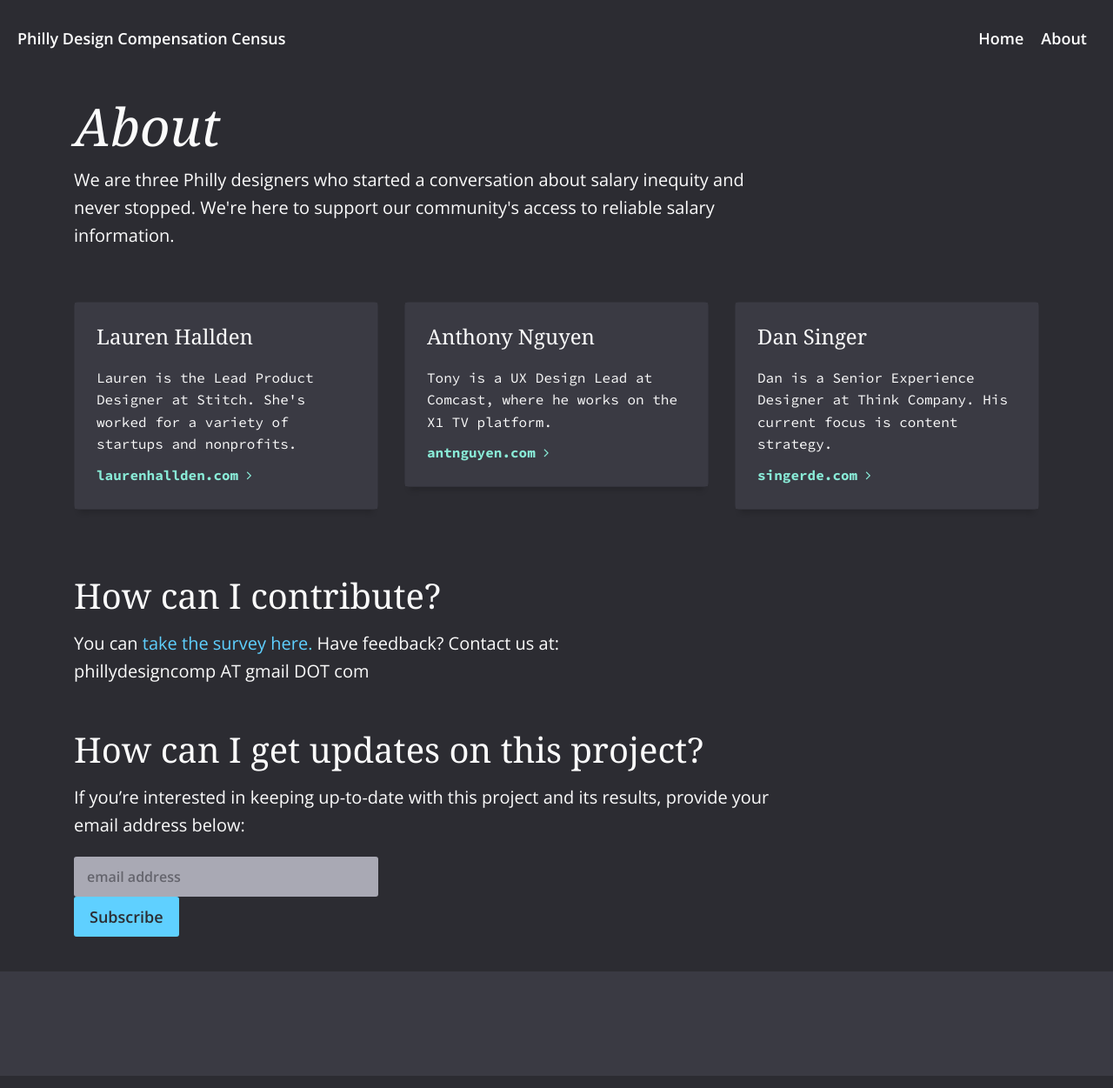
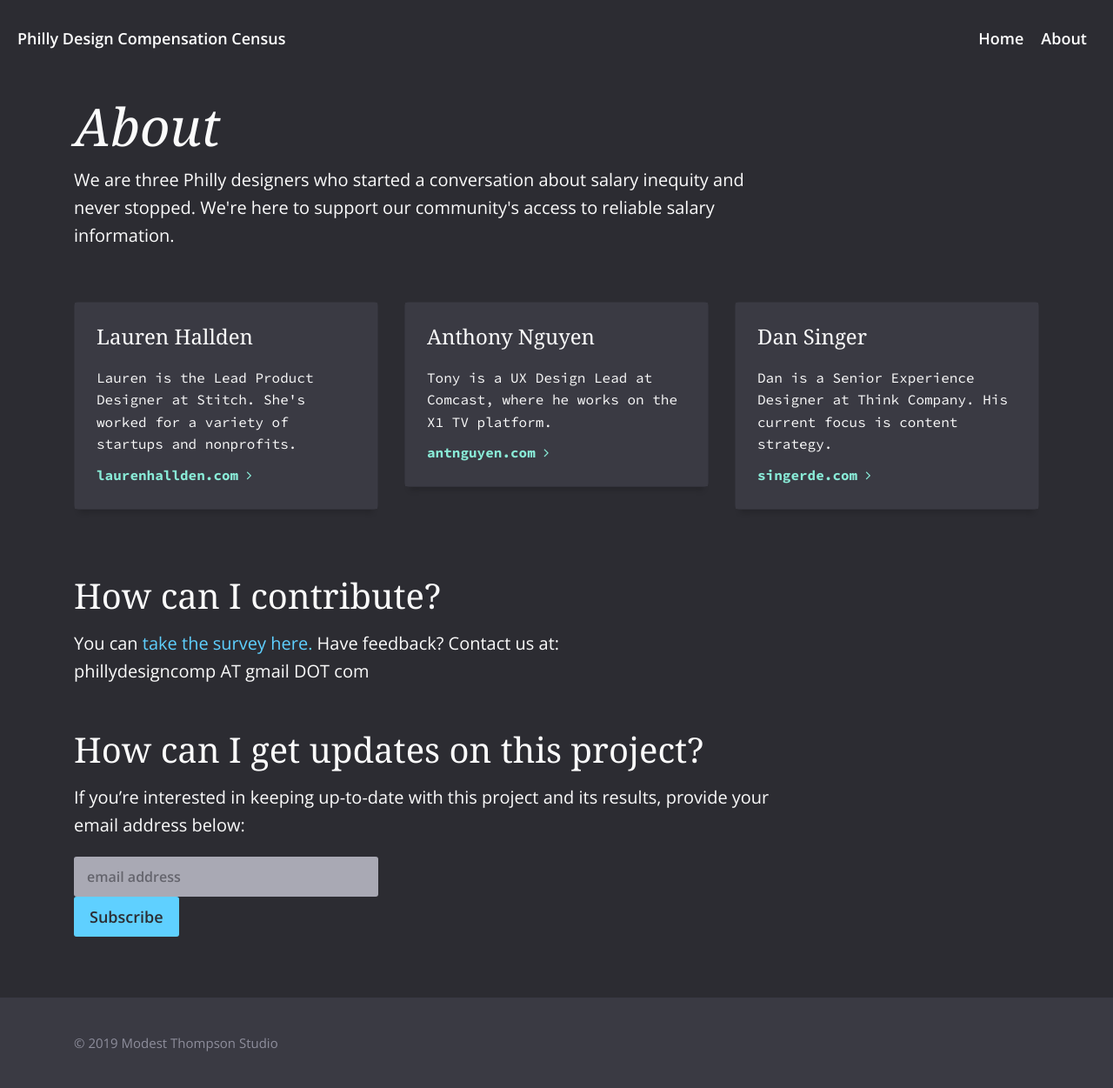
Before and after one commit to laurenhallden/designer-survey, a Jekyll site: the page built from philly/about.md, in a window 1280 px wide. Shown: the whole page at 87% size. Built offline with Jekyll 4.4.1, drawn with Linux system fonts in a browser that asks for light colours; nearby versions of some CDN libraries; comment, search, counter and statistics services are not loaded.

Commit message:
MOTEST THOMPSON

```diff
--- a/_includes/footer.html
+++ b/_includes/footer.html
@@ -2,6 +2,7 @@
   <div class="container">
     <div class="row">
       <div class="col-md-12">
+      	© 2019 Modest Thompson Studio
       </div>
     </div>
   </div>
--- a/_includes/surveybutton.html
+++ b/_includes/surveybutton.html
@@ -1 +1 @@
-  <a role="button" class="btn btn-primary btn-lg" href="https://phillydesigncomp.typeform.com/to/vNARtH" target="_blank" title="Go to the survey on Formkeep">Take the survey <i class="fa fa-angle-right"></i></a>
+  <a role="button" class="btn btn-primary btn-lg" href="https://phillydesigncomp.typeform.com/to/mBvqY9" target="_blank" title="Go to the survey on Formkeep">Take the survey <i class="fa fa-angle-right"></i></a>
--- a/_layouts/about.html
+++ b/_layouts/about.html
@@ -53,7 +53,7 @@
         <div class="row">
             <div class="col-lg-9">
                 <h3>How can I contribute?</h3>
-                <p>You can <a href="https://phillydesigncomp.typeform.com/to/vNARtH" target="_blank" title="Go to the survey on Formkeep">take the survey here.</a> Have feedback? Contact us at:<br/>phillydesigncomp AT gmail DOT com</p>
+                <p>You can <a href="https://phillydesigncomp.typeform.com/to/mBvqY9" target="_blank" title="Go to the survey on Formkeep">take the survey here.</a> Have feedback? Contact us at:<br/>phillydesigncomp AT gmail DOT com</p>
                 <h3>How can I get updates on this project?</h3>
                 <p>If you’re interested in keeping up-to-date with this project and its results, provide your email address below:</p>
 
--- a/sass/_components.scss
+++ b/sass/_components.scss
@@ -313,5 +313,3 @@
 		}
 	}
 }
-
-/* Footer */
--- a/stylesheets/screen.css
+++ b/stylesheets/screen.css
@@ -561,19 +561,22 @@ section + .bg-light {
   }
 }
 /* line 26, ../sass/_layout.scss */
-.footer {
-  padding-bottom: 80px;
-}
-
-/* line 30, ../sass/_layout.scss */
 .hidden-md-up {
   display: none;
 }
 @media screen and (max-width: 767px) {
-  /* line 30, ../sass/_layout.scss */
+  /* line 26, ../sass/_layout.scss */
   .hidden-md-up {
     display: block;
   }
+}
+
+/* line 34, ../sass/_layout.scss */
+.footer {
+  font-size: 0.75rem;
+  color: #8e8e9c;
+  margin-top: 50px !important;
+  padding: 40px;
 }
 
 /* Sections */
@@ -895,5 +898,4 @@ section + .bg-light {
   }
 }
 
-/* Footer */
 /* Standard */
```
Also changed, not shown: sass/_layout.scss (+7 -4 lines), 1 other file.
